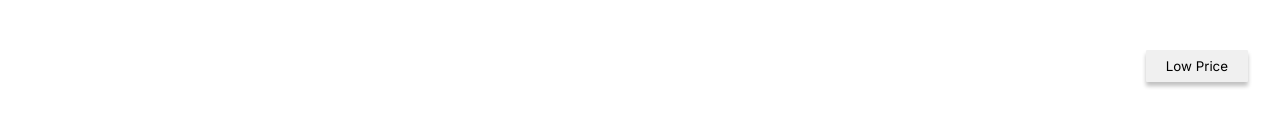
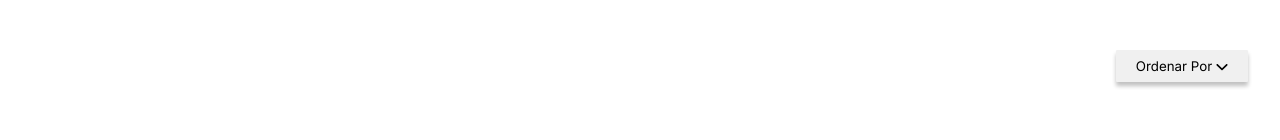
Before and after one commit to IanLemee/WatchStore, an Angular app: page /home in a window 1280 px wide. Shown: the part 240-380 px from the top of the page. Built offline with nearby package versions, Linux system fonts and the light colour scheme.

Commit message:
insercao de logica e estilo btn-filter

```diff
--- a/src/app/components/header/header.component.scss
+++ b/src/app/components/header/header.component.scss
@@ -187,7 +187,7 @@
 @keyframes aparecerBag {
   from {
     opacity: 0;
-    transform: translateY(-20px);
+    transform: translateY(-10px);
   }
   to {
     opacity: 1;
--- a/src/app/macroComponents/btn-filter/btn-filter.component.html
+++ b/src/app/macroComponents/btn-filter/btn-filter.component.html
@@ -2,6 +2,16 @@
   <button><img src="assets/images/aside.svg" alt=""></button>
 </div>
 
-<button class="filter">
-  Low Price
-</button>
+<div class="container">
+  <div class="container-firtBtn">
+    <button (click)="onClickFilter()" class="filter">
+      Ordenar Por
+      <img src="{{ img }}" alt="">
+    </button>
+  </div>
+  <div class="container-btn" *ngIf="showDiv">
+    <button>High Price</button>
+    <button>Low Price</button>
+    <button>Most Popular</button>
+  </div>
+</div>
--- a/src/app/macroComponents/btn-filter/btn-filter.component.scss
+++ b/src/app/macroComponents/btn-filter/btn-filter.component.scss
@@ -4,6 +4,35 @@
   align-items: center;
   padding: 2rem;
   margin: 1rem  0 2.5rem 0;
+
+  .container {
+    display: flex;
+    flex-direction: column;
+    position: relative;
+
+    .container-btn {
+      position: absolute;
+      top: 33px;
+      width: 100%;
+      display: flex;
+      flex-direction: column;
+
+      button {
+        padding: 8px 20px;
+        border-radius: 1px;
+        border: none;
+        box-shadow: 0 4px 4px #0000003f;
+        border: none;
+        background-color: #fff;
+        border-bottom: 1px solid #e2e2e2;
+        transition: .5s ease;
+      }
+
+      button:hover {
+        background-color: #f1f1f1;
+      }
+    }
+  }
 
   .aside-btn {
     display: none;
@@ -23,13 +52,13 @@
 }
 }
 
-@media (max-width: 456px) {
+@media (max-width: 768px) {
   :host {
     display: flex;
     justify-content: space-between;
 
-  .aside-btn {
-    display: block;
-  }
+    .aside-btn {
+      display: block;
+    }
 }
 }
--- a/src/app/macroComponents/btn-filter/btn-filter.component.ts
+++ b/src/app/macroComponents/btn-filter/btn-filter.component.ts
@@ -7,9 +7,22 @@ import { Component, OnInit } from '@angular/core';
 })
 export class BtnFilterComponent implements OnInit {
 
+  showDiv: boolean = false
+  img: string = 'assets/images/DownLine.svg'
+
   constructor() { }
 
   ngOnInit(): void {
   }
 
+  onClickFilter() {
+    this.showDiv = !this.showDiv
+    if (this.showDiv) {
+      this.img = 'assets/images/UpLine.svg '
+    } else  {
+      this.img = 'assets/images/DownLine.svg'
+    }
+
+  }
+
 }
--- a/src/app/macroComponents/no-itens/no-itens.component.scss
+++ b/src/app/macroComponents/no-itens/no-itens.component.scss
@@ -8,7 +8,7 @@
     justify-content: flex-end;
     flex-direction: column;
     padding: 12px;
-    border-radius: 5px;
+    border-radius: 3.5px;
     background-color: #eeeeee;
     width: 100%;
     box-shadow: 1px 2px 5px #00000077;
@@ -29,7 +29,7 @@
     height: 3px;
     background-color: red;
     animation: countdown 2s linear forwards;
-    border-radius: 0 0 15px 15px ;
+    border-radius: 0 0 10px 10px ;
   }
 
 }
```
Also changed, not shown: src/assets/images/DownLine.svg (added), src/assets/images/UpLine.svg (added).
